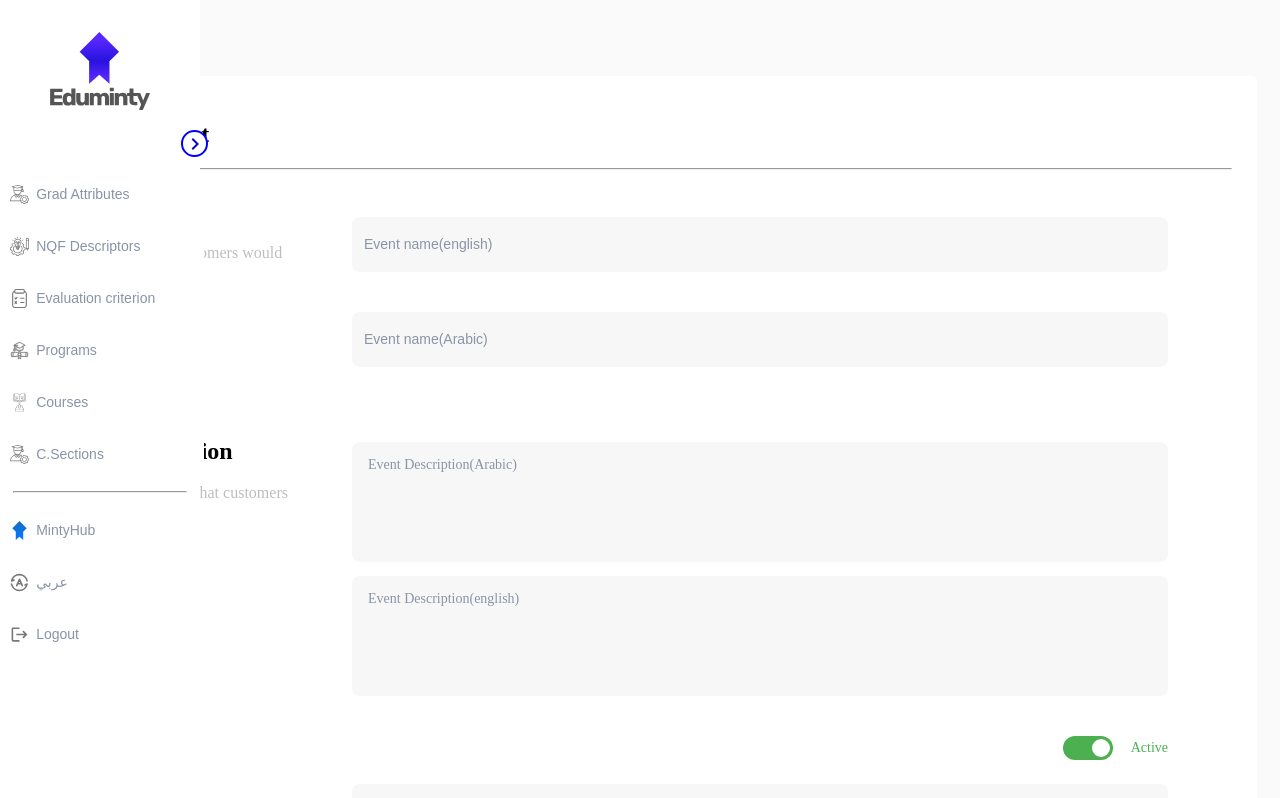
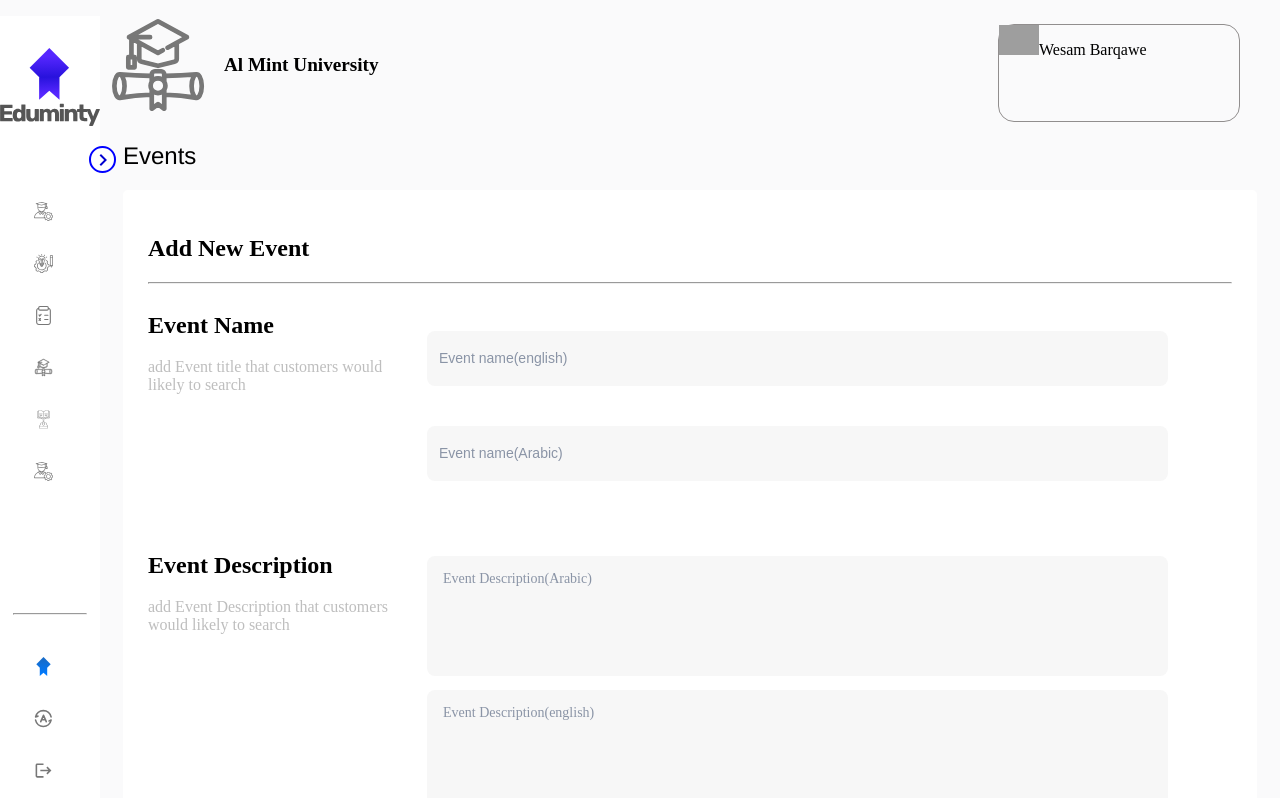
Before and after one commit to barqawe/code-mint-1, an Angular app: page / in a window 1280 px wide. Shown: the top 798 px of the page. Built offline with nearby package versions, Linux system fonts and the light colour scheme; grey boxes are pictures that could not be loaded.

Commit message:
worked on side menu and the header

```diff
--- a/src/app/layout/base/base.html
+++ b/src/app/layout/base/base.html
@@ -1,8 +1,8 @@
-<div class="base-layout">
-    <app-side-menu class="side-menu"></app-side-menu>
-    <app-header></app-header>
-<router-outlet></router-outlet>
-<app-footer></app-footer>
-
-
+<div class="base-layout" [ngClass]="{'closed': !isOpen}">
+    <app-side-menu class="side-menu" (toggle)="isSideMenuOpen($event)"></app-side-menu>
+    <div class="main-content">
+        <app-header class="header"></app-header>
+        <router-outlet></router-outlet>
+        <app-footer class="footer"></app-footer>
+    </div>
 </div>
--- a/src/app/layout/base/base.scss
+++ b/src/app/layout/base/base.scss
@@ -1,10 +1,29 @@
 .base-layout {
-    display:flex;
-    flex-direction: column;
+    display: flex;
+    flex-direction: row;
     height: 100%;
+
     .side-menu {
-       width: 250px;
-       height: 100%;
+        width: 250px;
+        height: 100%;
+    }
 
+    .main-content {
+        flex: 1;
+        display: flex;
+        flex-direction: column;
+        height: 100%;
+        overflow-x: auto;
     }
 }
+
+.base-layout.closed {
+    .side-menu {
+        width: 100px;
+    }
+
+
+    .main-content {
+        width: calc(100% - 80px);
+    }
+}
--- a/src/app/layout/base/base.ts
+++ b/src/app/layout/base/base.ts
@@ -3,13 +3,20 @@ import { SideMenu } from "../side-menu/side-menu";
 import { Header } from "../header/header";
 import { Footer } from "../footer/footer";
 import { RouterOutlet } from '@angular/router';
+import { NgClass } from '@angular/common';
 
 @Component({
   selector: 'app-base',
-  imports: [SideMenu, Header, Footer, RouterOutlet],
+  imports: [SideMenu, Header, Footer, RouterOutlet, NgClass],
   templateUrl: './base.html',
   styleUrl: './base.scss'
 })
 export class Base {
+  isOpen : boolean = false;
+  isSideMenuOpen(event: boolean) {
+    this.isOpen = event;
+    console.log(this.isOpen);
+
+  }
 
 }
--- a/src/app/layout/header/header.html
+++ b/src/app/layout/header/header.html
@@ -0,0 +1,11 @@
+<header class="header">
+    <div class="header-logo">
+        <img src="/side-menu-icons/non-active-program.svg" alt="App Logo" class="logo-image" width="100px" />
+        <span class="logo-text">Al Mint University</span>
+    </div>
+    <div class="header-user-profile">
+        <img src="/side-menu-icons/user-profile.svg" alt="User Profile" class="user-profile-image" width="40px" />
+        <span class="user-name">Wesam Barqawe</span>
+
+    </div>
+</header>
--- a/src/app/layout/header/header.scss
+++ b/src/app/layout/header/header.scss
@@ -0,0 +1,23 @@
+.header {
+    display: flex;
+    justify-content: space-between;
+    .header-logo{
+        display: flex;
+        align-items: center;
+        justify-content: center;
+        gap: 1em;
+            .logo-text{
+            font-size: 1.2em;
+            font-weight: bold;
+            }
+    }
+    .header-user-profile{
+        margin-right: 2em;
+        margin-top: 1em;
+        border: 1px solid #918e8e;
+        border-radius: 1em;
+        width: 15em;
+        height: 6em;
+    }
+
+}
--- a/src/app/layout/side-menu/side-menu.html
+++ b/src/app/layout/side-menu/side-menu.html
@@ -1,4 +1,4 @@
-<aside class="side-menu">
+<aside class="side-menu " [ngClass]="{'closed': !isOpen}">
     <header class="side-menu-header">
         <div class="side-menu-logo">
             <img src="/side-menu-icons/full-eduminty-logo.svg" alt="App Logo" class="logo-image" width="100px" />
@@ -11,35 +11,28 @@
         </div>
 
     </header>
-    <nav>
+    <nav class="side-menu-top-buttons">
         <ul class="side-menu-buttons">
-            <li><button class="side-menu-button"><img src="/side-menu-icons/non-active-graduate-attributes.svg" alt=""
-                        width="19px" height="19px">Grad Attributes </button></li>
-            <li><button class="side-menu-button"><img src="/side-menu-icons/non-active-national-qualifications-framework-descriptors.svg" alt=""
-                        width="19px" height="19px">NQF Descriptors </button></li>
-            <li><button class="side-menu-button"><img src="/side-menu-icons/non-active-evaluation-criterion.svg" alt=""
-                        width="19px" height="19px">Evaluation criterion </button></li>
-            <li><button class="side-menu-button"><img src="/side-menu-icons/non-active-program.svg" alt=""
-                        width="19px" height="19px">Programs </button></li>
-            <li><button class="side-menu-button"><img src="/side-menu-icons/non-active-course.svg" alt=""
-                        width="19px" height="19px">Courses </button></li>
-            <li><button class="side-menu-button"><img src="/side-menu-icons/non-active-graduate-attributes.svg" alt=""
-                        width="19px" height="19px">C.Sections</button></li>
+            <li><button class="side-menu-button"><img class="button-logo" src="/side-menu-icons/non-active-graduate-attributes.svg" alt=""><span class="button-text">Grad Attributes</span></button></li>
+            <li><button class="side-menu-button"><img class="button-logo" src="/side-menu-icons/non-active-national-qualifications-framework-descriptors.svg" alt=""><span class="button-text">NQF Descriptors</span></button></li>
+            <li><button class="side-menu-button"><img class="button-logo" src="/side-menu-icons/non-active-evaluation-criterion.svg" alt=""><span class="button-text">Evaluation criterion</span></button></li>
+            <li><button class="side-menu-button"><img class="button-logo" src="/side-menu-icons/non-active-program.svg" alt=""><span class="button-text">Programs</span></button></li>
+            <li><button class="side-menu-button"><img class="button-logo" src="/side-menu-icons/non-active-course.svg" alt=""><span class="button-text">Courses</span></button></li>
+            <li><button class="side-menu-button"><img class="button-logo" src="/side-menu-icons/non-active-graduate-attributes.svg" alt=""><span class="button-text">C.Sections</span></button></li>
 
         </ul>
     </nav>
 
 
-    <hr class="divider">
 
-    <nav >
+    <nav class="side-menu-bottom-buttons">
+            <hr class="divider">
+
+
         <ul class="side-menu-buttons">
-            <li><button class="side-menu-button"><img src="/side-menu-icons/mintyhub.svg" alt=""
-                        width="19px" height="19px">MintyHub </button></li>
-            <li><button class="side-menu-button"><img src="/side-menu-icons/ar-translate.svg" alt=""
-                        width="19px" height="19px">عربي </button></li>
-            <li><button class="side-menu-button"><img src="/side-menu-icons/logout.svg" alt=""
-                        width="19px" height="19px">Logout </button></li>
+            <li><button class="side-menu-button"><img class="button-logo" src="/side-menu-icons/mintyhub.svg" alt=""><span class="button-text">MintyHub</span></button></li>
+            <li><button class="side-menu-button"><img class="button-logo" src="/side-menu-icons/ar-translate.svg" alt=""><span class="button-text">عربي</span></button></li>
+            <li><button class="side-menu-button"><img class="button-logo" src="/side-menu-icons/logout.svg" alt=""><span class="button-text">Logout</span></button></li>
 
         </ul>
     </nav>
--- a/src/app/layout/side-menu/side-menu.scss
+++ b/src/app/layout/side-menu/side-menu.scss
@@ -2,16 +2,16 @@
 
 .side-menu {
   width: 200px;
-    height: 100vh;
+  height: 100%;
   background-color: #ffffff;
   position: fixed;
   top: 0;
   left: 0;
   padding-inline: 0px;
-    .divider {
+  display: flex;
+  flex-direction: column;
+  margin: 0;
 
-        margin: 0.8em;
-    }
 
   .side-menu-header {
     padding: 0;
@@ -27,7 +27,8 @@
       display: flex;
       justify-content: end;
       margin-top: 20px;
-            padding-inline-start: 13em;
+      padding-inline-start: 1em;
+      width: 100%;
 
       .toggle-button {
         background-color: white;
@@ -45,20 +46,16 @@
       }
     }
   }
-
+  margin-top: 1em;
   .side-menu-buttons {
     list-style: none;
     padding: 0;
     margin: 1em 0em;
-        ;
-
-
     .side-menu-button {
       width: 100%;
       height: 3em;
       padding-inline-end: 0.9em;
       margin-bottom: 10px;
-            margin-left: 0.3em;
       background-color: white;
       border: none;
       text-align: center;
@@ -74,10 +71,69 @@
       &:hover {
         background-color: $blue-theme-color;
         color: white;
+      }
+      &:active {
+        background-color: $blue-theme-color;
+        color: white;
+      }
+
+      .button-logo {
+        width: 19px;
+        height: 19px;
+      }
+    }
+  }
+  .side-menu-bottom-buttons{
+    .divider {
+    margin: 0.8em;
+  }
+    height: auto;
+    width: 100%;
+    display: flex;
+    flex-direction: column;
+    justify-content: flex-end;
+    margin-top: auto;
+
+  }
+
+}
+.side-menu.closed{
+    width: 100px;
+
+   .side-menu-logo{
+padding-left: 20px;
+padding-right: 20px;
+logo-image {
+        width: 1px;
+        height: 1px;
+
+    }
+
+   }
+
+
+
+    .side-menu-button {
+        display: flex;
+        flex-direction: column;
+        align-items: center;
+        justify-content: center;
+        padding: 0;
+        margin-left: 0;
+        .button-text {
+            display: none;
+        }
+        .button-logo {
+            margin-top: 0.9em;
+            width: 240px;
+            height: 240px;
+
+        }
 
 
     }
-    }
 
+    .divider {
+        margin: 0.8em 0.2em; // Adjust divider margins
     }
 }
--- a/src/app/layout/side-menu/side-menu.ts
+++ b/src/app/layout/side-menu/side-menu.ts
@@ -1,15 +1,17 @@
-import { Component } from '@angular/core';
+import { Component, Output,EventEmitter } from '@angular/core';
+import { NgClass } from '@angular/common';
 
 @Component({
   selector: 'app-side-menu',
-  imports: [],
+  imports: [NgClass],
   templateUrl: './side-menu.html',
   styleUrl: './side-menu.scss'
 })
 export class SideMenu {
-  isOpen:boolean = true;
+  @Output() toggle = new EventEmitter<boolean>();
+  isOpen:boolean = false;
   toggleMenu() {
     this.isOpen = !this.isOpen;
+    this.toggle.emit(this.isOpen);
   }
-
-}
+  }
```
Lines whose indentation alone changed are shown as unchanged.
